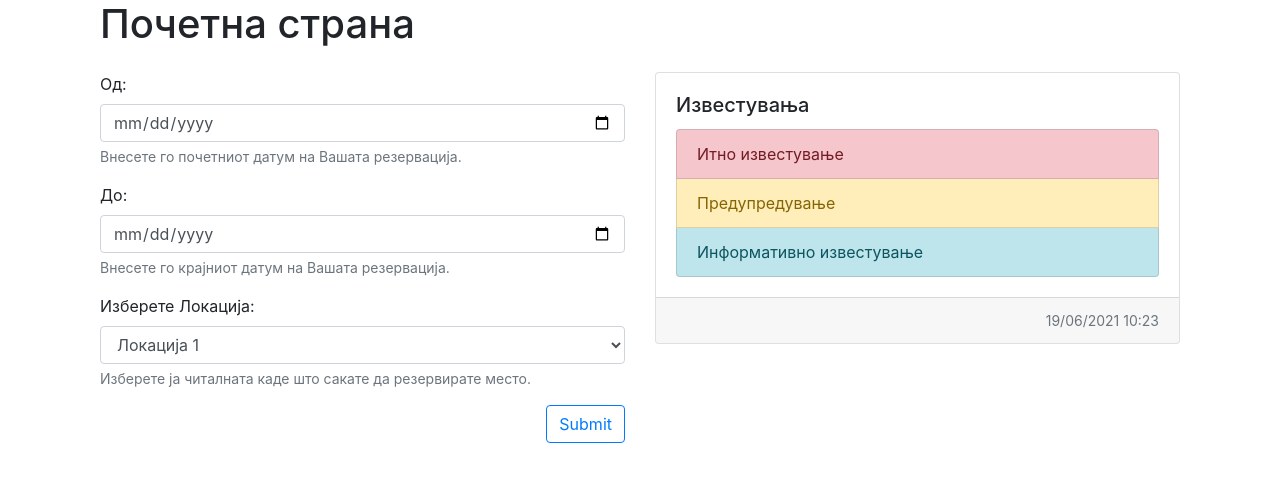
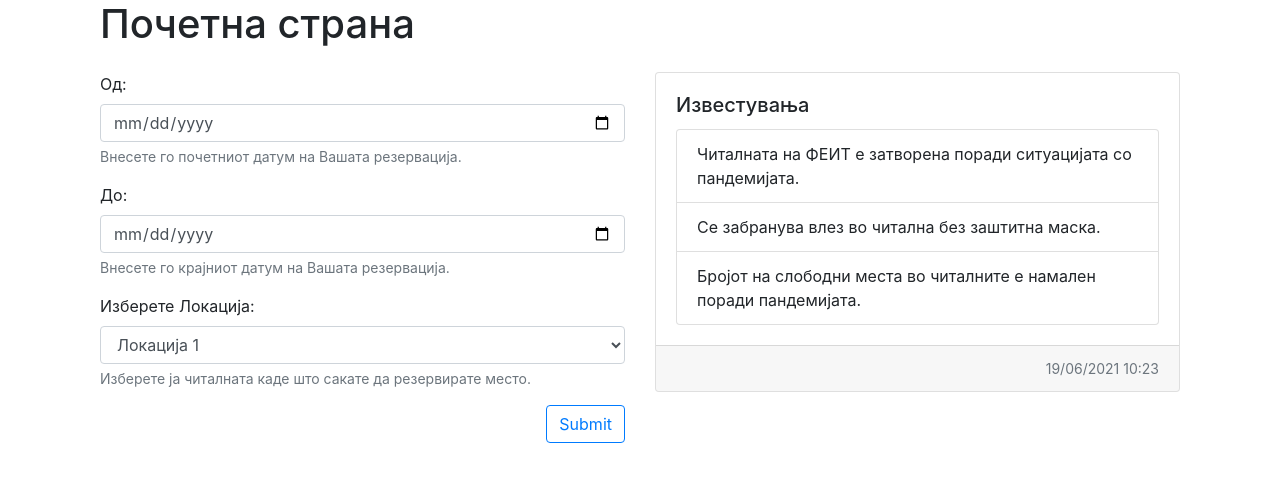
Before and after one commit to borjankorunoski/knio-proekt-react, a React (Create React App) app: page / in a window 1280 px wide. Shown: the top 482 px of the page. Built offline with nearby package versions, Linux system fonts and the light colour scheme.

Commit message:
Data folder created, and listed announcements are in a seperate file

```diff
--- a/package.json
+++ b/package.json
@@ -10,7 +10,7 @@
     "react": "^17.0.2",
     "react-bootstrap": "^1.6.1",
     "react-dom": "^17.0.2",
-    "react-scripts": "4.0.3",
+    "react-scripts": "^4.0.3",
     "web-vitals": "^1.1.2"
   },
   "scripts": {
--- /dev/null
+++ b/src/Data/Data.js
@@ -0,0 +1,5 @@
+export const announcements = [
+    "Читалната на ФЕИТ е затворена поради ситуацијата со пандемијата.",
+    "Се забранува влез во читална без заштитна маска.",
+    "Бројот на слободни места во читалните е намален поради пандемијата."
+];
--- a/src/components/home page components/HomePageAnnouncementList.js
+++ b/src/components/home page components/HomePageAnnouncementList.js
@@ -1,6 +1,7 @@
 import React from "react";
 import {Card, ListGroup} from "react-bootstrap";
 import HomePageAnnouncement from "./HomePageAnnouncement";
+import {announcements} from "../../Data/Data";
 
 const HomePageAnnouncementList = () => {
   let today = new Date();
@@ -12,6 +13,8 @@ const HomePageAnnouncementList = () => {
 
   today = dd + '/' + mm + '/' + yyyy;
   let time = HH + ":" + MM;
+
+
   return(
     <Card className='mt-3'>
       <Card.Body>
@@ -19,9 +22,10 @@ const HomePageAnnouncementList = () => {
           Известувања
         </Card.Title>
         <ListGroup>
-          <HomePageAnnouncement text="Итно известување" variant="danger"/>
-          <HomePageAnnouncement text="Предупредување" variant="warning"/>
-          <HomePageAnnouncement text="Информативно известување" variant="info"/>
+          {announcements.map(announcement =>
+              <HomePageAnnouncement text={announcement} />
+          )}
+
         </ListGroup>
       </Card.Body>
       <Card.Footer>
```
Also changed, not shown: 1 other file (tests, documents, lock files or other folders).
